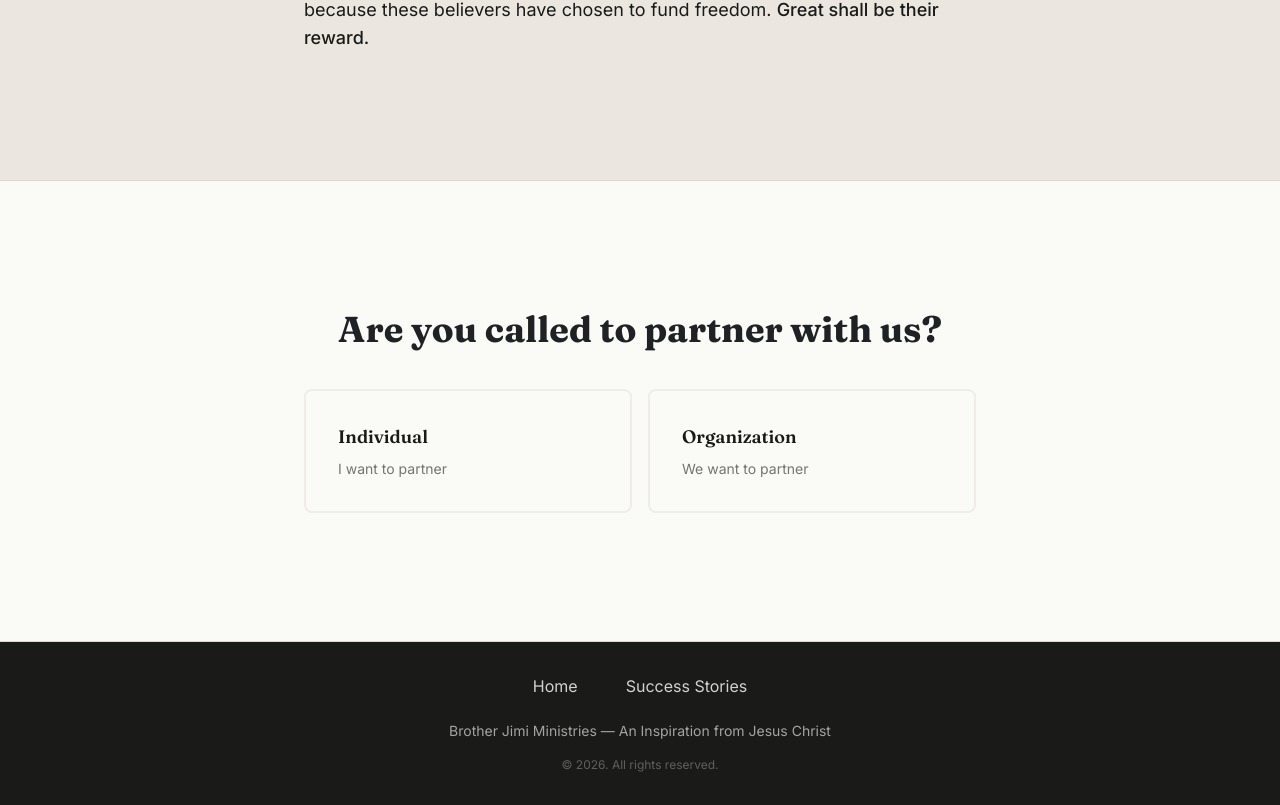
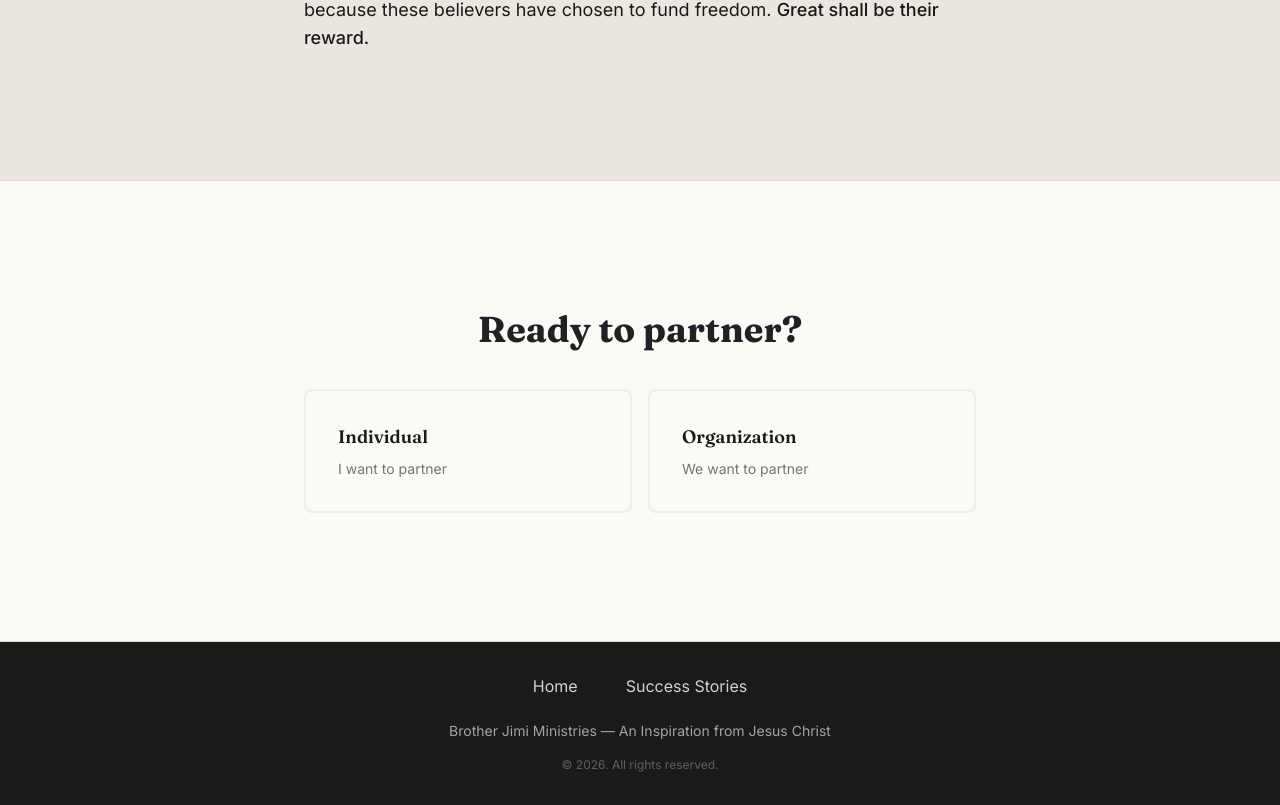
Before and after one commit to whoisjimilitan/restoration-community, a Next.js app in the folder apps/web/: page /partnership in a window 1280 px wide. Shown: the part 2304-3109 px from the top of the page. Built offline with nearby package versions, Linux system fonts and the light colour scheme.

Commit message:
polish: shorten partnership CTA to 'Ready to partner?'

```diff
--- a/apps/web/src/app/partnership/page.tsx
+++ b/apps/web/src/app/partnership/page.tsx
@@ -147,7 +147,7 @@ export default function PartnershipPage() {
             {formStep === 'type' && (
               <div className="space-y-10">
                 <div className="space-y-4">
-                  <h2 className="text-3xl md:text-4xl font-rc-serif font-bold">Are you called to partner with us?</h2>
+                  <h2 className="text-3xl md:text-4xl font-rc-serif font-bold">Ready to partner?</h2>
                 </div>
                 <div className="grid md:grid-cols-2 gap-4">
                   <button onClick={() => handleTypeSelect('individual')} className="p-8 border-2 border-rc-border/40 hover:border-rc-accent/60 hover:shadow-md hover:bg-rc-accent/5 rounded-lg transition-all duration-300 text-left">
```
